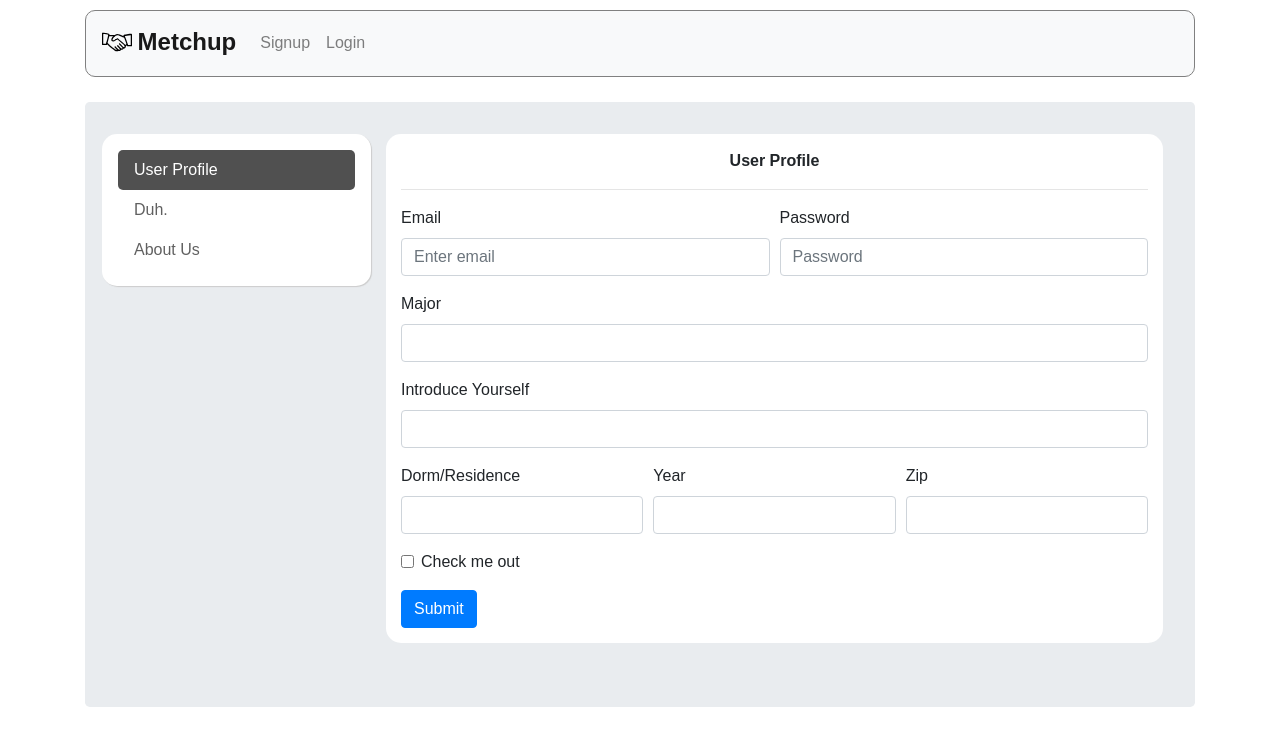
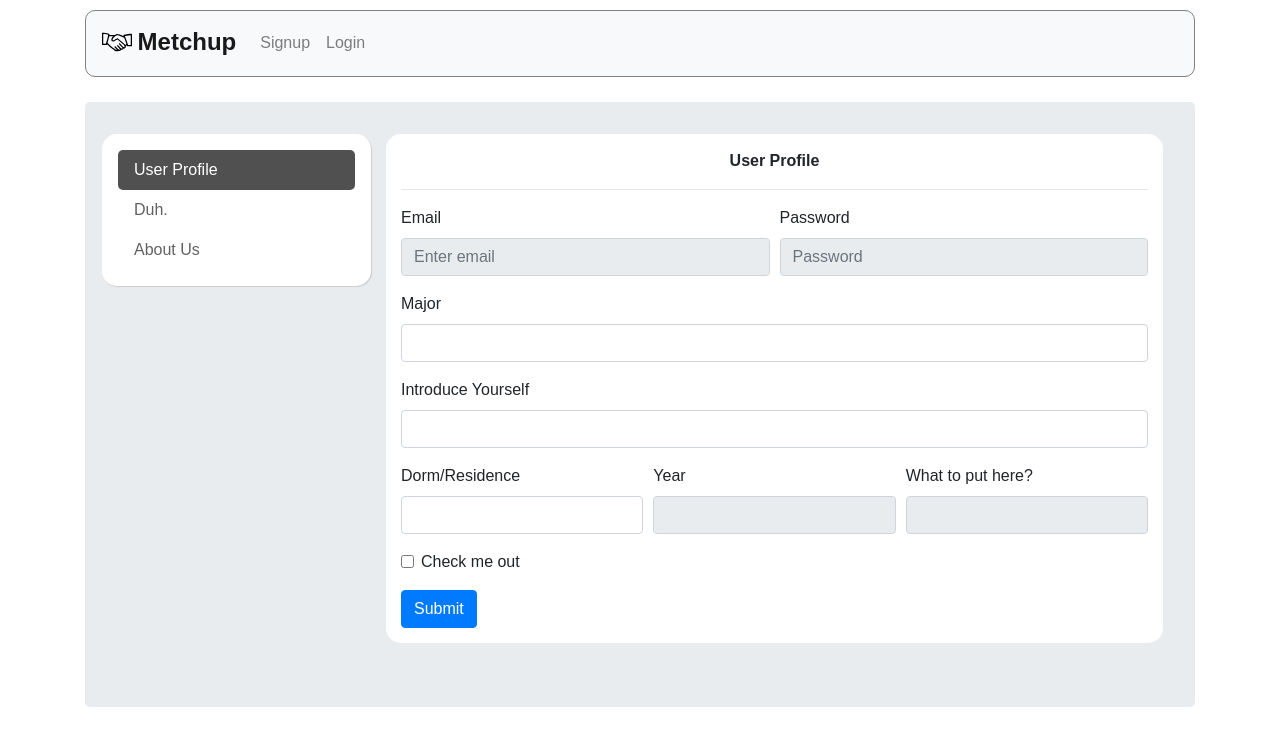
Before and after one commit to bobeatslollipop/Metch_up, a React (Create React App) app: page /usercenter in a window 1280 px wide. Shown: the top 746 px of the page. Built offline with nearby package versions, Linux system fonts and the light colour scheme; no server answers.

Commit message:
Update UserCenter.js

```diff
--- a/src/containers/UserCenter.js
+++ b/src/containers/UserCenter.js
@@ -93,12 +93,12 @@ export default function UserCenter(props) {
           <Form.Row>
             <Form.Group as={Col} controlId="formGridEmail">
               <Form.Label>Email</Form.Label>
-              <Form.Control type="email" placeholder="Enter email" />
+              <Form.Control type="email" placeholder="Enter email" disabled/>
             </Form.Group>
 
             <Form.Group as={Col} controlId="formGridPassword">
               <Form.Label>Password</Form.Label>
-              <Form.Control type="password" placeholder="Password" />
+              <Form.Control type="password" placeholder="Password" disabled/>
             </Form.Group>
           </Form.Row>
 
@@ -132,12 +132,14 @@ export default function UserCenter(props) {
               <Form.Control
               placeholder={props.userYear}
               onChange={e=>{setYear(e.target.value);}}
+              disabled
               />
             </Form.Group>
 
             <Form.Group as={Col} controlId="formGridZip">
-              <Form.Label>Zip</Form.Label>
-              <Form.Control />
+              <Form.Label>What to put here?</Form.Label>
+              <Form.Control
+              disabled/>
             </Form.Group>
           </Form.Row>
 
```
